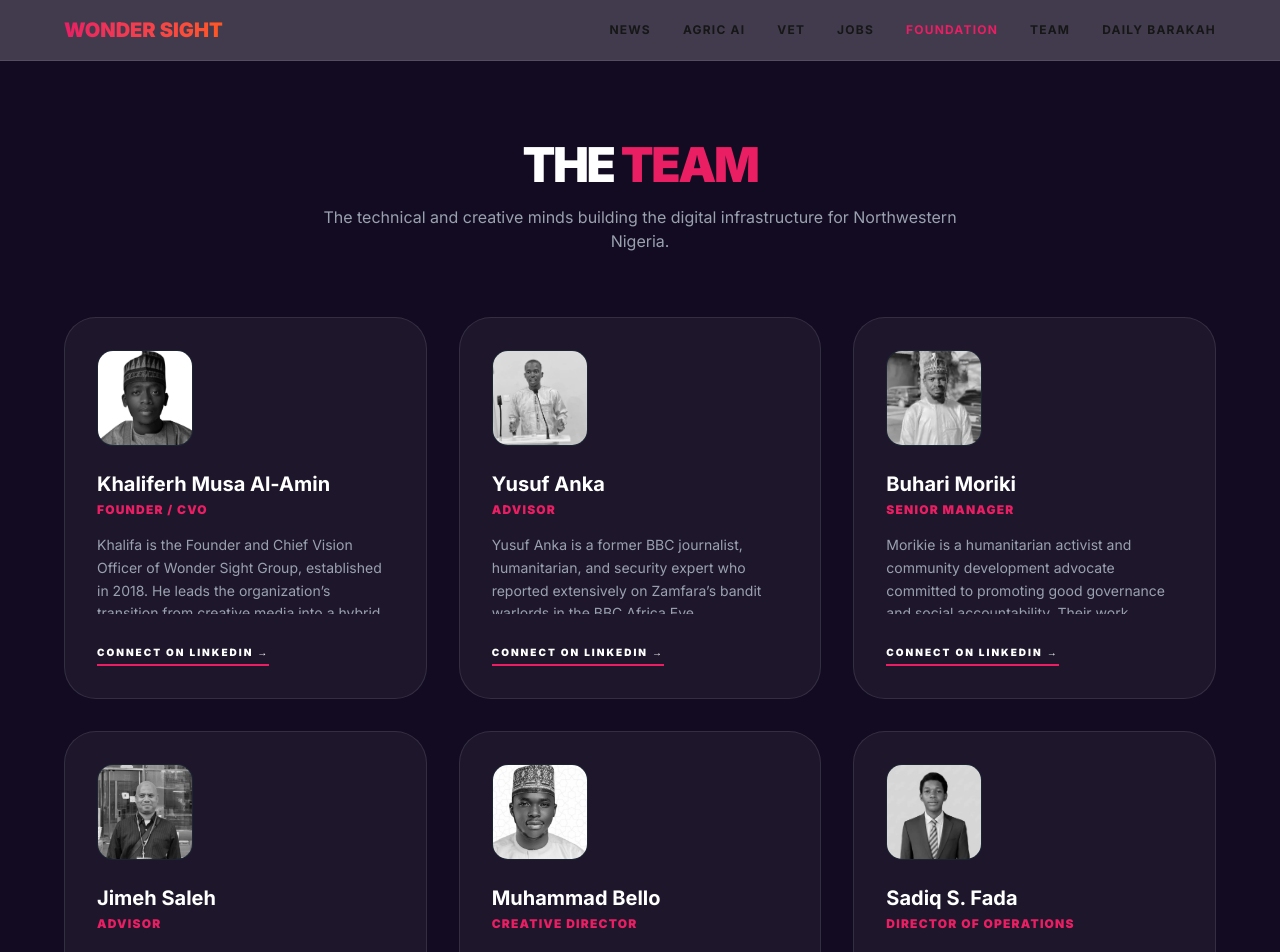
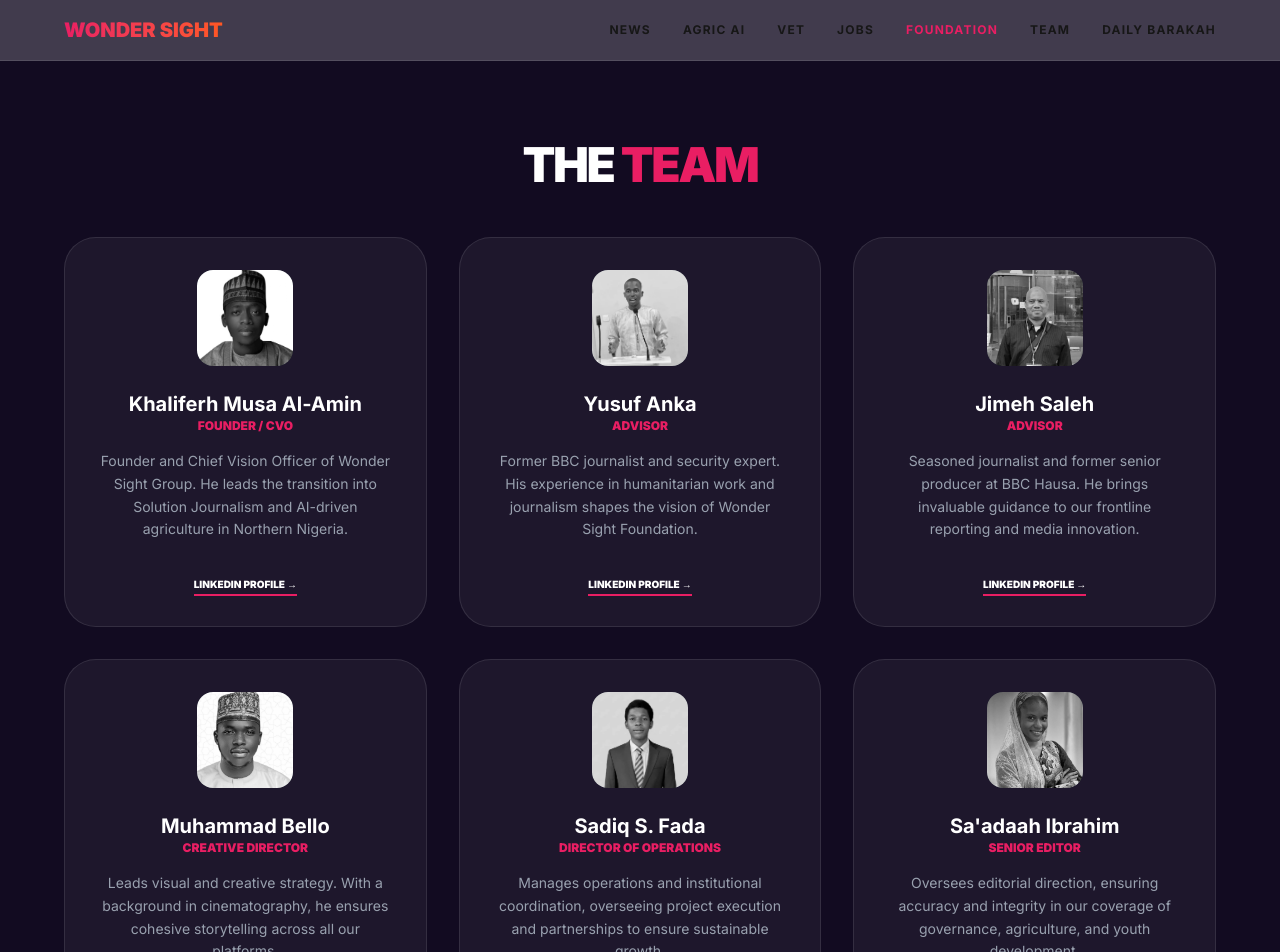
Before and after one commit to musaalamin/wondersight-media, a Next.js app: page /team in a window 1280 px wide. Shown: the top 952 px of the page. Built offline with nearby package versions, Linux system fonts and the light colour scheme.

Commit message:
Add ads.txt and update adsense id and team nhhjh

```diff
--- a/src/app/team/page.tsx
+++ b/src/app/team/page.tsx
@@ -4,50 +4,43 @@ const teamMembers = [
   {
     name: "Khaliferh Musa Al-Amin",
     role: "Founder / CVO",
-    image: "/team/khalifa.webp", // Updated to .webp
-    bio: "Khalifa is the Founder and Chief Vision Officer of Wonder Sight Group, established in 2018. He leads the organization’s transition from creative media into a hybrid platform focused on Solution Journalism, AI-driven agriculture, and youth development in Northern Nigeria. His work centers on connecting storytelling with practical digital innovation to drive measurable community impact.",
+    image: "/team/khalifa.webp",
+    bio: "Founder and Chief Vision Officer of Wonder Sight Group. He leads the transition into Solution Journalism and AI-driven agriculture in Northern Nigeria.",
     link: "https://www.linkedin.com/in/khaliferh-musa-4979341a7"
   },
-{
+  {
     name: "Yusuf Anka",
     role: "Advisor",
-    image: "/team/yusuf.webp", // Updated to .webp
-    bio: "Yusuf Anka is a former BBC journalist, humanitarian, and security expert who reported extensively on Zamfara’s bandit warlords in the BBC Africa Eye documentary. His unique blend of experience in humanitarian work, security, and journalism will play a key role in shaping the vision and impact of Wonder Sight Gallery and Wonder Sight Foundation.",
+    image: "/team/yusuf.webp",
+    bio: "Former BBC journalist and security expert. His experience in humanitarian work and journalism shapes the vision of Wonder Sight Foundation.",
     link: "https://www.linkedin.com/in/yusuf-anka-2a6749112"
-  },
-{
-    name: "Buhari Moriki",
-    role: "Senior Manager",
-    image: "/team/buhari.webp", // Updated to .webp
-    bio: "Morikie is a humanitarian activist and community development advocate committed to promoting good governance and social accountability. Their work focuses on empowering underserved communities, strengthening civic participation, and advancing sustainable development initiatives. Through grassroots engagement and policy advocacy, they support efforts that foster transparency, resilience, and inclusive growth.",
-    link: "https://www.facebook.com/buhari.morikie"
   },
   {
     name: "Jimeh Saleh",
     role: "Advisor",
-    image: "/team/jimeh.webp", // Updated to .webp
-    bio: "Jimeh Saleh is a seasoned journalist and former senior producer and editor with the BBC Hausa Service. He was among the first to report directly from Boko Haram’s Sambisa Forest hideout. With his wealth of experience in frontline reporting, media innovation, and diversity advocacy, he brings invaluable guidance that will shape the future direction of Wonder Sight.",
+    image: "/team/jimeh.webp",
+    bio: "Seasoned journalist and former senior producer at BBC Hausa. He brings invaluable guidance to our frontline reporting and media innovation.",
     link: "https://www.linkedin.com/in/jimeh-saleh-a20992202"
   },
-{
+  {
     name: "Muhammad Bello",
     role: "Creative Director",
-    image: "/team/muhammad.webp", // Updated to .webp
-    bio: "Muhammad leads the visual and creative strategy of Wonder Sight Group. With a background in cinematography and branding, they ensure cohesive storytelling and strong visual identity across all platforms and productions.",
+    image: "/team/muhammad.webp",
+    bio: "Leads visual and creative strategy. With a background in cinematography, he ensures cohesive storytelling across all our platforms.",
     link: "https://www.linkedin.com/in/bello-muhammad-anka-552b82270"
   },
-{
+  {
     name: "Sadiq S. Fada",
     role: "Director of Operations",
-    image: "/team/sadiq.webp", // Updated to .webp
-    bio: "Sadiq manages operations and institutional coordination across Wonder Sight’s media and innovation arms. They oversee project execution, partnerships, and internal systems to ensure sustainable growth and efficiency.",
+    image: "/team/sadiq.webp",
+    bio: "Manages operations and institutional coordination, overseeing project execution and partnerships to ensure sustainable growth.",
     link: "https://www.linkedin.com/company/wonder-sight-gallery/"
   },
   {
     name: "Sa'adaah Ibrahim",
     role: "Senior Editor",
-    image: "/team/saa.webp", // Updated to .webp
-    bio: "oversees the editorial direction of Wonder Sight News, ensuring accuracy, balance, and evidence-based reporting. The Editor leads coverage on governance, agriculture, and youth development while maintaining strong editorial integrity across all publications.",
+    image: "/team/saa.webp",
+    bio: "Oversees editorial direction, ensuring accuracy and integrity in our coverage of governance, agriculture, and youth development.",
     link: "https://www.linkedin.com/company/wonder-sight-gallery"
   }
 ];
@@ -55,39 +48,18 @@ const teamMembers = [
 export default function TeamPage() {
   return (
     <main className="min-h-screen bg-[#120B21] text-white py-20 px-6">
-      <div className="max-w-6xl mx-auto">
-        <header className="mb-16 text-center">
-          <h1 className="text-4xl md:text-5xl font-black mb-4 tracking-tighter uppercase">
-            The <span className="text-[#E91E63]">Team</span>
-          </h1>
-          <p className="text-gray-400 max-w-2xl mx-auto">
-            The technical and creative minds building the digital infrastructure for Northwestern Nigeria.
-          </p>
-        </header>
-
+      <div className="max-w-6xl mx-auto text-center">
+        <h1 className="text-5xl font-black mb-12 tracking-tighter uppercase">The <span className="text-[#E91E63]">Team</span></h1>
         <div className="grid grid-cols-1 md:grid-cols-2 lg:grid-cols-3 gap-8">
           {teamMembers.map((member, i) => (
-            <div key={i} className="bg-white/5 border border-white/10 p-8 rounded-[2rem] hover:border-[#E91E63] transition-all duration-300 group">
-              <div className="w-24 h-24 rounded-2xl bg-gray-900 mb-6 overflow-hidden border border-white/5">
-                <img
-                  src={member.image}
-                  alt={member.name}
-                  loading="lazy" // Added for performance
-                  className="w-full h-full object-cover grayscale group-hover:grayscale-0 transition-all duration-500"
-                  onError={(e) => { e.currentTarget.src = "https://ui-avatars.com/api/?name=" + member.name + "&background=120B21&color=fff"; }}
-                />
+            <div key={i} className="bg-white/5 border border-white/10 p-8 rounded-[2rem] hover:border-[#E91E63] transition group">
+              <div className="w-24 h-24 rounded-2xl bg-gray-900 mb-6 overflow-hidden mx-auto">
+                <img src={member.image} alt={member.name} className="w-full h-full object-cover grayscale group-hover:grayscale-0 transition duration-500" />
               </div>
-              <h3 className="text-xl font-bold mb-1">{member.name}</h3>
-              <p className="text-[#E91E63] text-xs font-black uppercase tracking-widest mb-4">{member.role}</p>
-              <p className="text-gray-400 text-sm leading-relaxed mb-6 h-20 overflow-hidden">{member.bio}</p>
-              <a
-                href={member.link}
-                target="_blank"
-                rel="noopener noreferrer"
-                className="inline-block text-[10px] uppercase tracking-[0.2em] font-black border-b-2 border-[#E91E63] pb-1 hover:text-[#E91E63] transition-colors"
-              >
-                Connect on LinkedIn →
-              </a>
+              <h3 className="text-xl font-bold">{member.name}</h3>
+              <p className="text-[#E91E63] text-xs font-black uppercase mb-4">{member.role}</p>
+              <p className="text-gray-400 text-sm leading-relaxed mb-6 h-24 overflow-hidden">{member.bio}</p>
+              <a href={member.link} target="_blank" className="text-[10px] font-black uppercase border-b-2 border-[#E91E63] pb-1">LinkedIn Profile →</a>
             </div>
           ))}
         </div>
```
